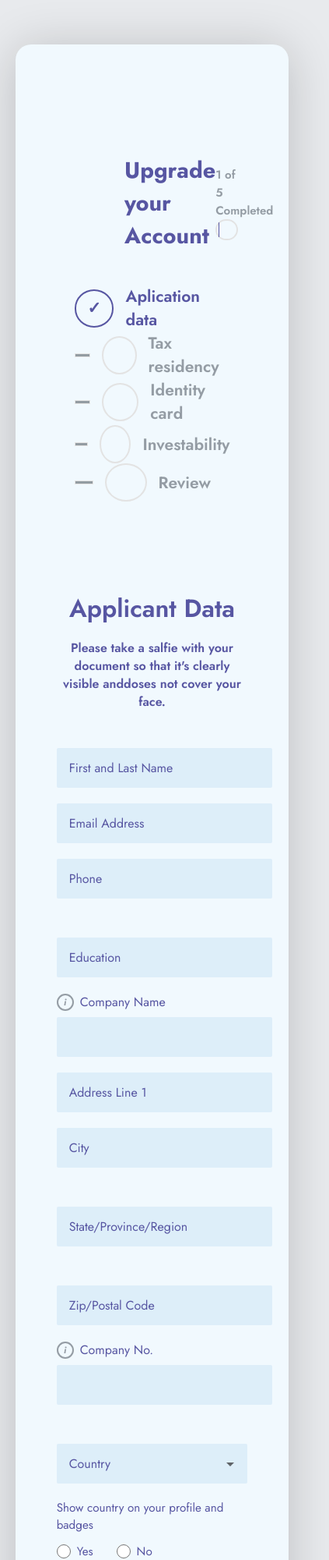
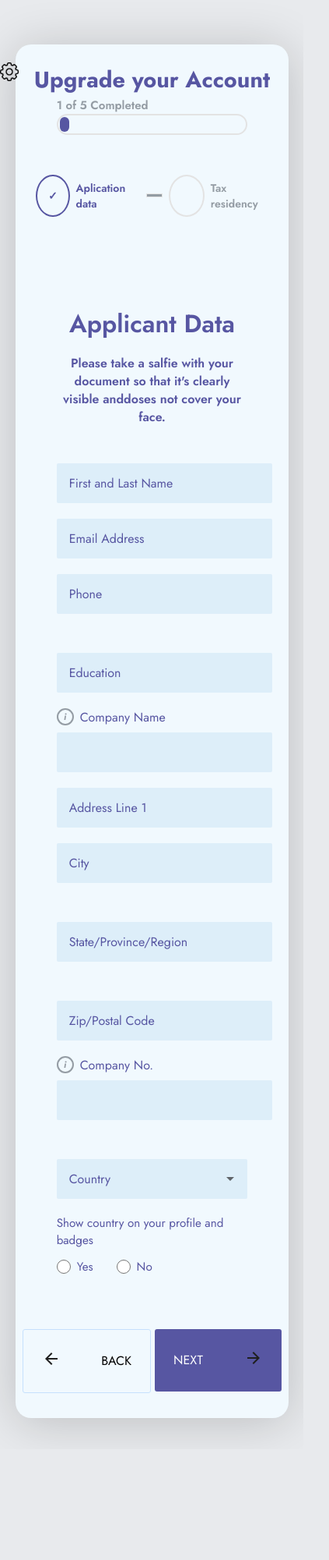
Before and after one commit to JeinerHI/learning_front, a plain HTML site: page index.html in a window 390 px wide. Shown: the top 2000 px of the page at 78% size, 423 px wide, since content can reach past the window. After the commit the page ends 1858 px from the top, so only its background shows below. Drawn offline with Linux system fonts and the light colour scheme.

Commit message:
form pallette working

```diff
--- a/assets/css/01-style.css
+++ b/assets/css/01-style.css
@@ -38,6 +38,7 @@
     --size-title-big: 2.8rem;
     --size-title-small: 1.8rem;
     --size-title-medium: 2.5vw;
+    --main-color: var(--purple);
 }
 
 body {
@@ -58,8 +59,6 @@ img{
     width: 100%;
 }
 
-
-
 .flex-vertical-centered{
     display: flex;
     align-items: center;
@@ -74,10 +73,53 @@ img{
     box-shadow: 0px 5px 62px 0px rgba(0, 0, 0, 0.19);
 }
 
-
 #content{
     margin-top: 10vh;
     margin-bottom: 70vh;
+}
+
+/** ================================== */
+/* *PAlETTE CHANGER */
+/** ================================== */
+
+#palette_changer{
+    position: fixed;
+    top: 5rem;
+    left: 0;
+    width: 5rem;
+    gap: 2px;
+    cursor: pointer;
+}
+
+#palette_icon{
+    width: 30%;
+}
+
+.color_options{
+    width: 50%;
+    display: none;
+}
+
+.color_option{
+    width: 30%;
+    border-radius: 2px;
+    border: 1px solid var(--secondary);
+}
+
+#palette1{
+    background-color: var(--purple);
+}
+
+#palette2{
+    background-color: var(--orange);
+}
+
+#palette3{
+    background-color: var(--green);
+}
+
+.pallette-active{
+    display: flex;
 }
 
 /* COMMON MODIFIERS FORMS */
@@ -92,14 +134,14 @@ img{
 }
 
 .form-title {
-    color: var(--purple);
+    color: var(--main-color);
     font-size: clamp(var(--size-title-small),var(--size-title-medium),var(--size-title-big));
     font-weight: 600;
     margin-bottom: 1rem;
 }
 
 .form-subtitle {
-    color: var(--purple);
+    color: var(--main-color);
     font-size: 1.2rem;
     font-weight: 600;
 }
@@ -137,14 +179,14 @@ img{
 
 label {
     display: block;
-    color: var(--purple);
+    color: var(--main-color);
     font-size: 0.95rem;
     margin-bottom: 8px;
     font-weight: 400;
 }
 
 .form-container span{
-    color: var(--purple);
+    color: var(--main-color);
 }
 
 input[type="text"],
@@ -163,7 +205,7 @@ select {
 }
 
 input::placeholder {
-    color: var(--purple);
+    color: var(--main-color);
 }
 
 select {
@@ -172,5 +214,12 @@ select {
     background-repeat: no-repeat;
     background-position: right 1rem center;
     cursor: pointer;
-    color: var(--purple);
+    color: var(--main-color);
 }
+
+
+@media (max-width: 600px){
+    #content{
+        margin-bottom: 0;
+    }
+}
--- a/assets/css/02-header.css
+++ b/assets/css/02-header.css
@@ -1,8 +1,5 @@
  #header{
     width: 100%;
-    display: flex;
-    flex-direction: column;
-    gap: 5vh;
     font-family: var(--main-font);
 }
 
@@ -10,13 +7,14 @@
 /** =============== TOP ================ */
 
 #header_top{
-    padding: 140px;
-    padding-bottom: 0;
+    padding: 140px 140px 0  140px;
+    margin-bottom: 6vh;
+    display: flex;
     justify-content: space-between;
 }
 
 #header_top h1{
-    color: var(--purple);
+    color: var(--main-color);
     font-size: clamp(var(--size-title-small),var(--size-title-medium),var(--size-title-big));
     font-weight: 700;
     text-align: left;
@@ -48,34 +46,32 @@
     height: 80%;
     position: absolute;
     border-radius: 20px;
-    background-color: var(--purple);
+    background-color: var(--main-color);
 }
 
 
 /** =============== BOTTOM ================ */
 
 #header_bottom{
-/*     padding: 5rem;
- */    width: 85%;
-        margin: 0 auto;
+    width: 85%;
+    margin: 0 auto;
 }
 
 #header_bottom_container{
     width: 100%;
-    margin: 0 auto;
     display: flex;
     flex-wrap: wrap;
     align-items: center;
-    justify-content: space-around;
-    gap: 2%;
+    justify-content: space-between;
+    gap: 1rem;
 }
 
 .step{
-    width: 200px;
+    width: fit-content;
     display: flex;;
     align-items: center;
-    gap: 15px;
-    font-size: 21px;
+    gap: 0.5rem;
+    font-size: clamp(14px, 2.5vw, 21px);
     font-weight: 600;
     color: var(--secondary);
 }
@@ -90,7 +86,7 @@
 
 .step_check{
     width: 50px;
-    height: 45px;
+    height: 50px;
     border: 2.5px solid #e3e3e3;
     border-radius: 50%;
     display: grid;
@@ -105,3 +101,22 @@
     border: 0.2px solid #e3e3e3;
     align-self: center;
 }
+
+@media (max-width: 600px){
+    #header_top{
+        flex-direction: column;
+        padding: 1.5rem 0 0 0;
+    }
+
+    #progress{
+        width: 70%;
+    }
+
+    #header_bottom{
+        overflow-x: scroll;
+    }
+
+    #header_bottom_container{
+        flex-wrap: nowrap;
+    }
+}
--- a/assets/css/03-footer.css
+++ b/assets/css/03-footer.css
@@ -9,53 +9,55 @@
 }
 
 #footer_img_container{
-    width: 70%;
-    position: relative;
+    width: 65%;
+    position: absolute;
+    left: -30px;
+    bottom: 10px;
 }
 
 #footer_paging{ /* Container of the two buttons */
+    position: absolute;
+    right: 0;
+    bottom: 3rem;
     width: 25%;
     display: flex;
     justify-content: space-between;
     gap: 5px;
-    height: 3rem;
 }
 
 .footer_paging{ /* container of each button */
-    border: 1px solid var(--purple);
+    border: 1px solid;
     border-color: #c6e0fd;
     border-radius: 3px;
-    width: 10rem;
+    width: 35%;
     height: 5rem;
+    padding-inline: 1.5rem;
     display: flex;
     align-items: center;
-    justify-content: center;
+    justify-content: space-between;
 }
 
 .footer_paging:hover{
     cursor: pointer;
 }
 
-.footer_paging_content{ /* content (arrow + text) of each button */
-    width: 100%;
-    display: flex;
-    align-items: center;
-    justify-content: space-evenly;
-    padding: 0.7rem;
-    gap: 2px;
-    color: var(--secondary);
-    font-size: 16px;
-    font-weight: 600
+#footer_paging-next{
+    background-color: var(--main-color);
+    color: white;
+    border: none;
 }
 
-#footer_paging_content-next{
-    color: var(--light);
-    background-color: var(--purple);
-    border-color: var(--purple);
+@media (max-width: 600px){
+    #footer{
+        flex-direction: column;
+        align-items: center;
+        gap: 1rem;
+        margin-inline: auto;
+    }
+
+    #footer_img_container,
+    #footer_paging{
+        position: static;
+        width: 100%;
+    }
 }
-
-#footer_img{
-    position: absolute;
-    left: -30px;
-    bottom: 10px;
-}
--- a/assets/css/04-actives.css
+++ b/assets/css/04-actives.css
@@ -1,9 +1,9 @@
 .stepActive{
-    color: var(--purple);
+    color: var(--main-color);
 }
 
 .stepCheckActive{
-    border-color: var(--purple);
+    border-color: var(--main-color);
 }
 
 .contentActive{
--- a/assets/css/05-content-step1.css
+++ b/assets/css/05-content-step1.css
@@ -46,7 +46,7 @@ input[type="radio"] {
     width: 18px;
     height: 18px;
     cursor: pointer;
-    accent-color: var(--purple);
+    accent-color: var(--main-color);
 }
 
 .radio-option label {
--- a/assets/js/01-variables.js
+++ b/assets/js/01-variables.js
@@ -1,3 +1,6 @@
+/* Initial variables */
+const paletteChanger = document.getElementById('palette_changer');
+
 /* Variables for the header */
 const header = document.getElementById('header');
 const steps = header.querySelectorAll('.step');
--- a/assets/js/05-listeners.js
+++ b/assets/js/05-listeners.js
@@ -1,3 +1,28 @@
+paletteChanger.addEventListener('click', (e) => {
+    let target = e.target;
+    let selector = paletteChanger.querySelector('.color_options');
+
+    switch (target.id) {
+        case ('palette_icon', 'palette_icon_img'):
+            selector.classList.toggle('pallette-active');
+            break;
+        case 'palette1':
+            localStorage.setItem('palette', 'palette1');
+            document.documentElement.style.setProperty('--main-color', 'var(--purple)');
+            break;
+        case 'palette2':
+            localStorage.setItem('palette', 'palette2');
+            document.documentElement.style.setProperty('--main-color', 'var(--orange)');
+            break;
+        case 'palette3':
+            localStorage.setItem('palette', 'palette3');
+            document.documentElement.style.setProperty('--main-color', 'var(--green)');
+            break;
+    }
+
+    initializePage();
+});
+
 steps.forEach(element => {
     element.addEventListener('click', () => {
         pagina.textContent = (Array.prototype.indexOf.call(steps, element));
--- a/index.html
+++ b/index.html
@@ -14,6 +14,14 @@
 
 <body>
     <div id="pagina" style="display: none;"></div>
+    <div id="palette_changer" class="flex-vertical-centered">
+        <div id="palette_icon" class="flex-vertical-centered"><img id="palette_icon_img" src="assets/img/pallette_icon.png" alt=""></div>
+        <div class="color_options">
+            <div class="color_option" id="palette1">&nbsp;</div>
+            <div class="color_option" id="palette2">&nbsp;</div>
+            <div class="color_option" id="palette3">&nbsp;</div>
+        </div>
+    </div>
     <div id="document">
         <section id="header">
             <div id="header_top" class="flex-vertical-centered">
@@ -439,17 +447,15 @@
             </div>
             <div id="footer_paging">
                 <div id="footer_paging-back" class="footer_paging">
-                    <div class="footer_paging_content" id="footer_paging_content-back">
-                        <img class="footer_arrow" id="footer_arrow-back"
-                            src="assets/icon/arrow_back_24dp_1F1F1F_FILL0_wght400_GRAD0_opsz24.svg" alt="" />
-                        <span class="footer_text" id="footer_text-back">BACK</span>
+                    <div class="footer_arrow" id="footer_arrow-back">
+                        <img src="assets/icon/arrow_back_24dp_1F1F1F_FILL0_wght400_GRAD0_opsz24.svg" alt="" />
                     </div>
+                    <span class="footer_text" id="footer_text-back">BACK</span>
                 </div>
                 <div id="footer_paging-next" class="footer_paging">
-                    <div class="footer_paging_content" id="footer_paging_content-next">
-                        <span class="footer_text" id="footer_text-next">NEXT</span>
-                        <img class="footer_arrow" id="footer_arrow-next"
-                            src="assets/icon/arrow_forward_24dp_1F1F1F_FILL0_wght400_GRAD0_opsz24.svg" alt="" />
+                    <span class="footer_text" id="footer_text-next">NEXT</span>
+                    <div class="footer_arrow" id="footer_arrow-next">
+                        <img src="assets/icon/arrow_forward_24dp_1F1F1F_FILL0_wght400_GRAD0_opsz24.svg" alt="" />
                     </div>
                 </div>
             </div>
```
Also changed, not shown: assets/css/05-content-step2.css (+12 -12 lines), assets/css/05-content-step4.css (+5 -5 lines), assets/css/05-content-step5.css (+14 -14 lines), assets/img/pallette_icon.png (added).
